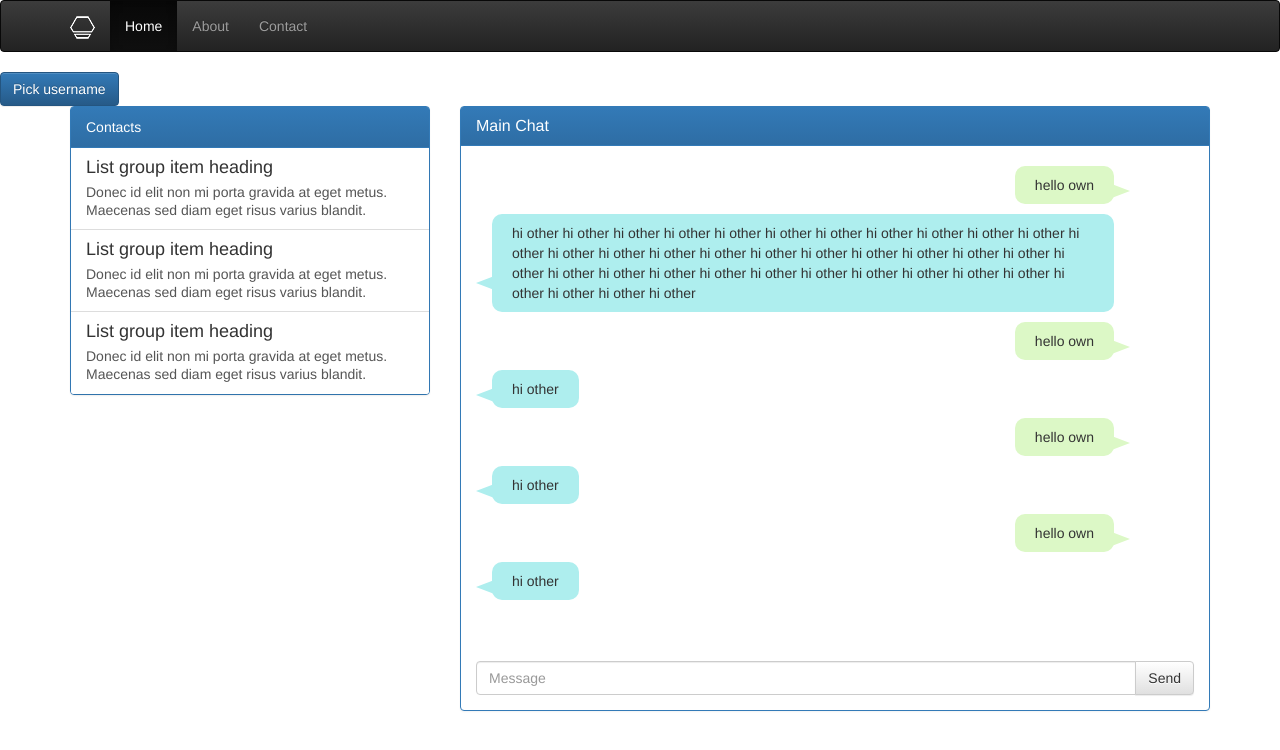
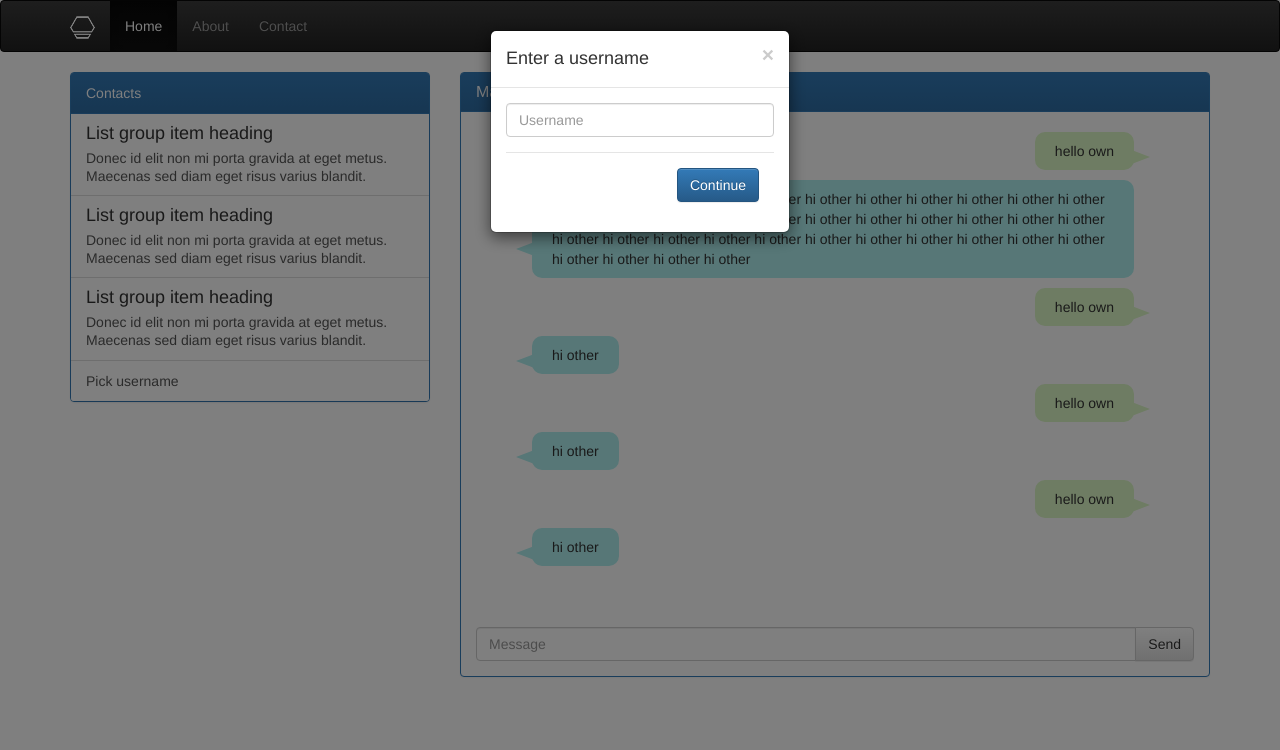
Before and after one commit to vincentw09/SimpleChatApp, a website: page client/index.html in a window 1280 px wide. Drawn offline with nearby package versions, Linux system fonts and the light colour scheme; no server answers.

Commit message:
coorect sorting of sides

```diff
--- a/client/app.js
+++ b/client/app.js
@@ -3,36 +3,59 @@
 var main = function () {
     "use strict";
 
+    $('.pickusernamemodal').modal('toggle')
+
     var messages = [];
+    var username = "";
+    var counter = 0;
     var socket = io();
-    var sendMessage = function () {
-        console.log("sumbit pressed " + $('#message').val())
-        socket.emit('chat message', $('#message').val());
+    var sendMessage = function (msg) {
+        console.log("sumbit pressed " + msg.text + " by user: " + msg.sender);
+        socket.emit('chat message', msg);
         $('#message').val('');
         return false;
     }
 
-    $('#send').click(function(){
-        sendMessage();
+    var createMessage = function () {
+        var msg = new message(
+            $('#message').val(),
+            username);
+        sendMessage(msg);
+    }
+
+    $( "#pickusername" ).submit(function( event ) {
+        username=$('#username').val();
+        console.log(username);
+        event.preventDefault();
+        $('.pickusernamemodal').modal('toggle')
     });
 
-    $('#message').on("keypress", function (event) {
-        if (event.keyCode == 13) {
-            sendMessage();
-        }
+    $( "#sendform" ).submit(function( event ) {
+        createMessage();
+
+
+        event.preventDefault();
     });
 
     socket.on('chat message', function(msg){
-        $('#chat-log').append($('<li>').text(msg));
+        console.log(msg.sender + " " + username);
+        if(msg.sender==username){
+            $('#chat-log-list').append($('<li class="bubble-own">').text(msg.text));
+        }
+        else{
+            $('#chat-log-list').append($('<li class="bubble-other">').text(msg.text));
+        }
+        $('#chat-log').scrollTop(10000);
+
+
+
     });
 
     //message constructor
-    function message(Id, Text, Date, Sender) {
-        this.ID = Id;
+    function message(Text, Sender) {
         this.text = Text;
-        this.date = Date;
         this.sender = Sender;
-    }
+    };
 
 };
 
--- a/client/index.html
+++ b/client/index.html
@@ -16,7 +16,8 @@
     <link href="node_modules/bootstrap/dist/css/bootstrap.min.css" rel="stylesheet">
     <!-- Bootstrap theme -->
     <link href="node_modules/bootstrap/dist/css/bootstrap-theme.min.css" rel="stylesheet">
-  <link rel="stylesheet" href="style.css"> </head>
+    <link rel="stylesheet" href="style.css">
+</head>
 </head>
 
 <body>
@@ -24,7 +25,8 @@
     <div class="container">
         <div class="navbar-header">
 
-        <button type="button" class="navbar-toggle collapsed" data-toggle="collapse" data-target=".navbar-collapse">
+            <button type="button" class="navbar-toggle collapsed" data-toggle="collapse"
+                    data-target=".navbar-collapse">
                 <span class="sr-only">Toggle navigation</span>
                 <span class="icon-bar"></span>
                 <span class="icon-bar"></span>
@@ -45,17 +47,26 @@
     </div>
 </nav>
 
-  <button type="button" class="btn btn-primary" data-toggle="modal" data-target=".bs-example-modal-sm">Pick username</button>
-
-  <div class="modal fade bs-example-modal-sm" tabindex="-1" role="dialog" aria-labelledby="mySmallModalLabel">
+<div class="modal fade pickusernamemodal" tabindex="-1" role="dialog"
+     aria-labelledby="usernamemodallabel">
     <div class="modal-dialog modal-sm" role="document">
         <div class="modal-content">
-        <form>
+            <div class="modal-header">
+                <button type="button" class="close" data-dismiss="modal" aria-label="Close"><span
+                        aria-hidden="true">&times;</span></button>
+                <h4 class="modal-title" id="usernamemodallabel">Enter a username</h4>
+            </div>
+            <div class="modal-body">
+                <form id="pickusername">
                     <div class="form-group">
-            <label for="exampleInputEmail1">Email address</label>
-            <input type="email" class="form-control" id="exampleInputEmail1" placeholder="Email">
+                        <input type="text" class="form-control" id="username"
+                               placeholder="Username">
+                    </div>
+                    <div class="modal-footer">
+                        <button type="submit" class="btn btn-primary">Continue</button>
                     </div>
                 </form>
+            </div>
         </div>
     </div>
 </div>
@@ -68,15 +79,21 @@
                 <div class="list-group">
                     <button type="button" class="list-group-item">
                         <h4 class="list-group-item-heading">List group item heading</h4>
-              <p class="list-group-item-text">Donec id elit non mi porta gravida at eget metus. Maecenas sed diam eget risus varius blandit.</p>
+                        <p class="list-group-item-text">Donec id elit non mi porta gravida at eget
+                            metus. Maecenas sed diam eget risus varius blandit.</p>
                     </button>
                     <button type="button" class="list-group-item">
                         <h4 class="list-group-item-heading">List group item heading</h4>
-              <p class="list-group-item-text">Donec id elit non mi porta gravida at eget metus. Maecenas sed diam eget risus varius blandit.</p>
+                        <p class="list-group-item-text">Donec id elit non mi porta gravida at eget
+                            metus. Maecenas sed diam eget risus varius blandit.</p>
                     </button>
                     <button type="button" class="list-group-item">
                         <h4 class="list-group-item-heading">List group item heading</h4>
-              <p class="list-group-item-text">Donec id elit non mi porta gravida at eget metus. Maecenas sed diam eget risus varius blandit.</p>
+                        <p class="list-group-item-text">Donec id elit non mi porta gravida at eget
+                            metus. Maecenas sed diam eget risus varius blandit.</p>
+                    </button>
+                    <button type="button" class="list-group-item" data-toggle="modal"
+                            data-target=".pickusernamemodal">Pick username
                     </button>
                 </div>
             </div>
@@ -88,25 +105,42 @@
                 </div>
                 <div class="panel-body">
                     <div class="chat-log" id="chat-log">
-              <ul class="chat-log-list">
-                <li class="bubble-own">hello own </li><br>
-                <li class="bubble-other">hi other hi other hi other hi other hi other hi other hi other hi other hi other hi other hi other hi other hi other hi other hi other hi other hi other hi other hi other hi other hi other hi other hi other hi other hi other hi other hi other hi other hi other hi other hi other hi other hi other hi other hi other hi other hi other </li><br>
-                <li class="bubble-own">hello own </li><br>
-                <li class="bubble-other">hi other</li><br>
-                <li class="bubble-own">hello own </li><br>
-                <li class="bubble-other">hi other</li><br>
-                <li class="bubble-own">hello own </li><br>
-                <li class="bubble-other">hi other</li><br>
+                        <ul id="chat-log-list">
+                            <li class="bubble-own">hello own</li>
+                            <br>
+                            <li class="bubble-other">hi other hi other hi other hi other hi other hi
+                                other hi other hi other hi other hi other hi other hi other hi other
+                                hi other hi other hi other hi other hi other hi other hi other hi
+                                other hi other hi other hi other hi other hi other hi other hi other
+                                hi other hi other hi other hi other hi other hi other hi other hi
+                                other hi other
+                            </li>
+                            <br>
+                            <li class="bubble-own">hello own</li>
+                            <br>
+                            <li class="bubble-other">hi other</li>
+                            <br>
+                            <li class="bubble-own">hello own</li>
+                            <br>
+                            <li class="bubble-other">hi other</li>
+                            <br>
+                            <li class="bubble-own">hello own</li>
+                            <br>
+                            <li class="bubble-other">hi other</li>
+                            <br>
                         </ul>
                     </div>
+                    <form id="sendform" >
                         <div class="input-group">
-              <input type="text" class="form-control" placeholder="Message" id="message">
-              <span class = "input-group-btn">
-                  <button class = "btn btn-default" type = "button" id="send">
+                            <input type="text" class="form-control" placeholder="Message"
+                                   id="message">
+                            <span class="input-group-btn">
+                  <button class="btn btn-default" type="sumbit" id="send">
                      Send
                   </button>
                </span>
                         </div>
+                    </form>
                 </div>
             </div>
         </div>
@@ -116,11 +150,9 @@
 
 </body>
 
-<script src="https://code.jquery.com/jquery-2.0.3.min.js"></script>
+<script src="https://code.jquery.com/jquery-2.0.3.js"></script>
 <script src="app.js"></script>
 <script src="node_modules/bootstrap/dist/js/bootstrap.min.js"></script>
 <script src="/socket.io/socket.io.js"></script>
 
-
-
 </html>
--- a/client/style.css
+++ b/client/style.css
@@ -18,6 +18,7 @@ body {
 .chat-log-list{
   margin-top: 0;
   padding: 0px 20px 0px 0px;
+  overflow-y: auto;
 
 }
 
```
Lines whose indentation alone changed are shown as unchanged.
